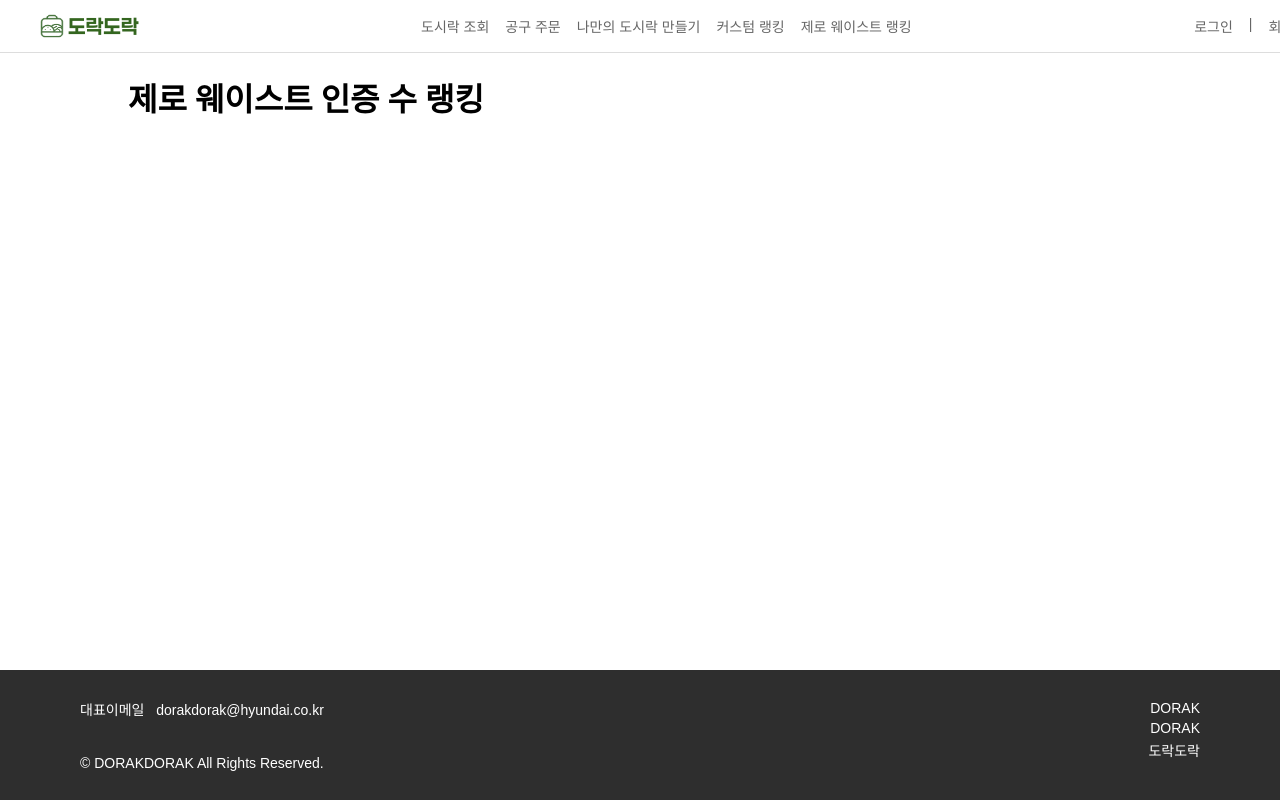
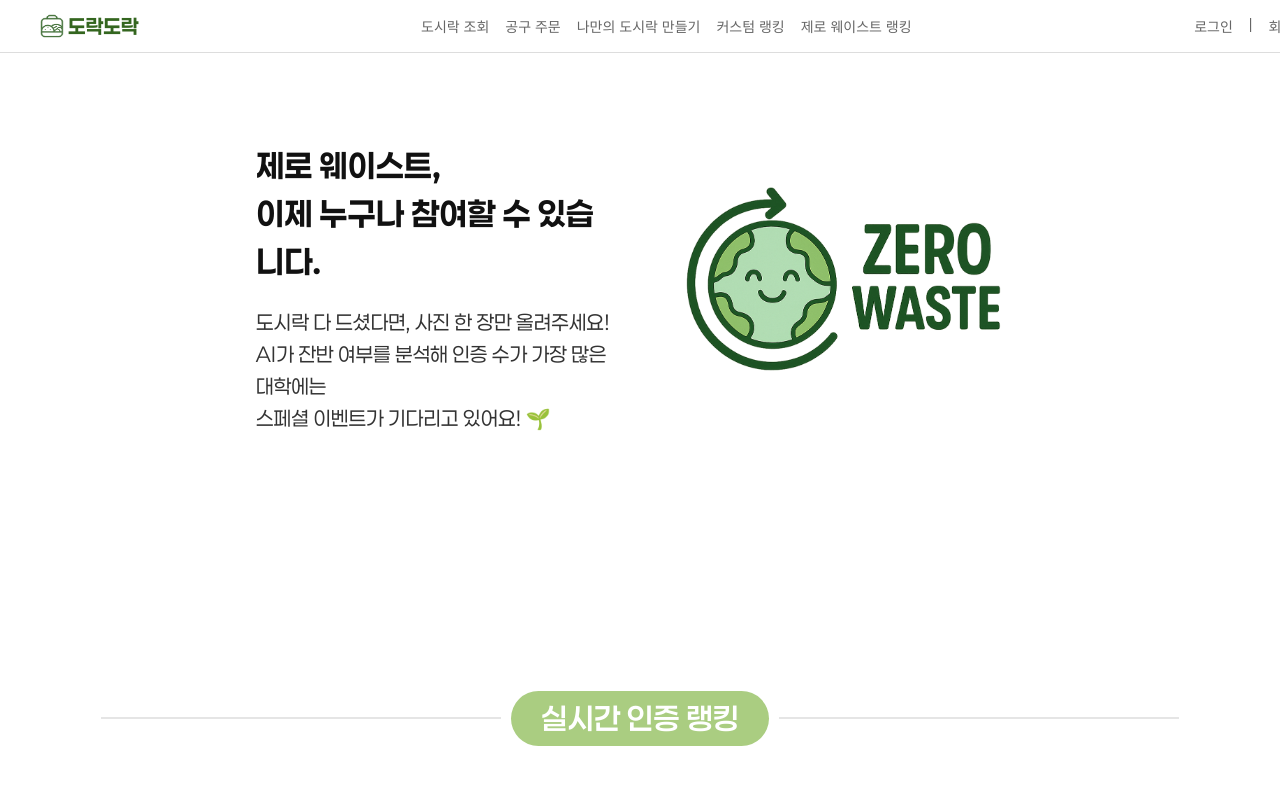
Before and after one commit to dorakdorak/dorakdorak-frontend, a React (Vite) app: page /zero-waste in a window 1280 px wide. Shown: the top 800 px of the page. Built offline with nearby package versions, Linux system fonts and the light colour scheme; no server answers; a web font is replaced by a local one.

Commit message:
[FEAT] 랭킹 페이지 구현 (#25)

```diff
--- a/src/pages/ZeroWasteRanking.tsx
+++ b/src/pages/ZeroWasteRanking.tsx
@@ -1,8 +1,42 @@
+import { useEffect, useState } from "react";
+import { fetchUniversityRanking } from "@/api/UniversityRanking";
+import type { University } from "@/types/UniversityRanking";
+import IntroSection from "@/components/common/IntroSection";
+import UniversityRanking from "@/components/zeroWaste/UniversityRanking";
+import zeroWaste from "@/assets/images/intro/zero-waste.png";
+import { motion } from "framer-motion";
+import { mockUniversityRanking } from "@/mock/UniversityRankingMockData";
+
 function ZeroWasteRanking() {
+  const [universities, setUniversities] = useState<University[] | null>(null);
+
+  useEffect(() => {
+    const loadRanking = async () => {
+      const useMock = true;
+      if (useMock) {
+        setUniversities(mockUniversityRanking);
+      }
+      const data = await fetchUniversityRanking();
+      if (data) setUniversities(data);
+    };
+    loadRanking();
+  }, []);
+
   return (
-    <div>
-      <h1>제로 웨이스트 인증 수 랭킹</h1>
-    </div>
+    <motion.div initial={{ opacity: 0 }} animate={{ opacity: 1 }} transition={{ duration: 1 }}>
+      <IntroSection
+        title={["제로 웨이스트,", "이제 누구나 참여할 수 있습니다."]}
+        description={[
+          "도시락 다 드셨다면, 사진 한 장만 올려주세요!",
+          "AI가 잔반 여부를 분석해 인증 수가 가장 많은 대학에는",
+          "스페셜 이벤트가 기다리고 있어요! 🌱",
+        ]}
+        imageUrl={zeroWaste}
+        backGroundColor="white"
+      />
+
+      {universities && <UniversityRanking universities={universities} />}
+    </motion.div>
   );
 }
 
```
